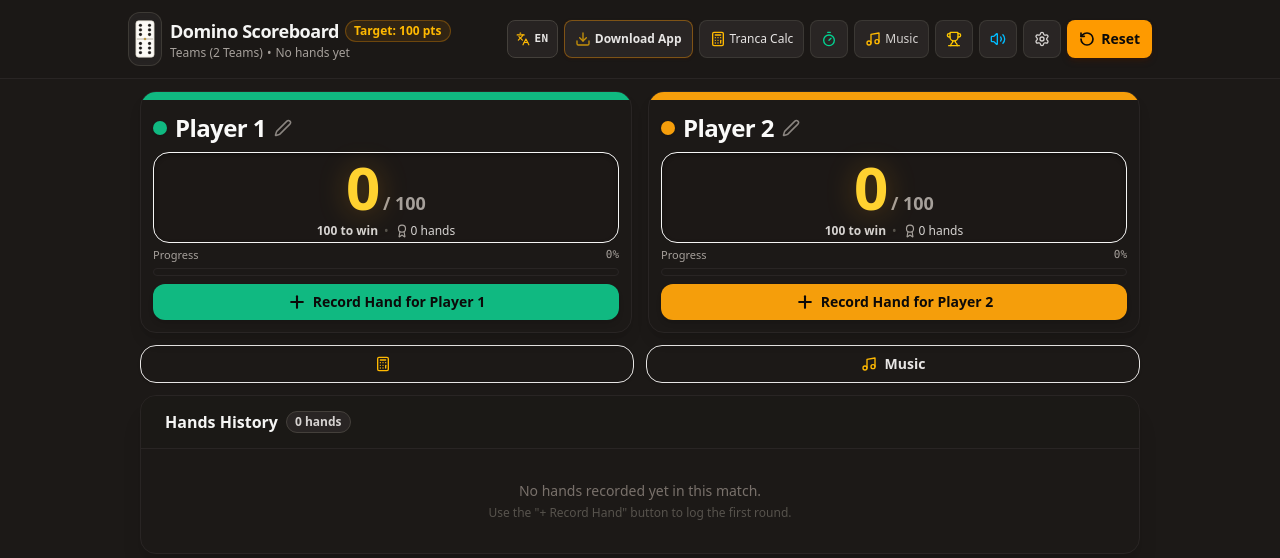
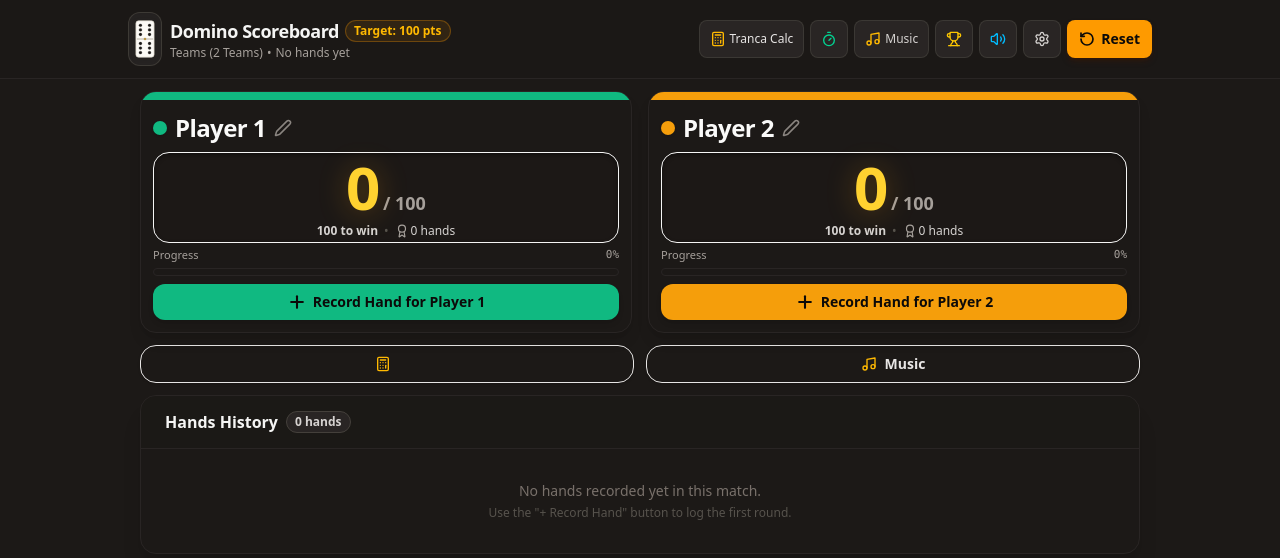
Before and after one commit to darwinlopez10-beep/Anotador-de-Domino, a React (Vite) app: page / in a window 1280 px wide. Shown: the top 558 px of the page. Built offline with nearby package versions, Linux system fonts and the light colour scheme.

Commit message:
refactor: remove PWA installation and language toggle
Removed unused PWA installation logic and the manual language toggle feature from the main interface to simplify the header and cleanup component dependencies.

```diff
--- a/src/App.tsx
+++ b/src/App.tsx
@@ -10,13 +10,10 @@ import { MatchHistoryModal } from './components/MatchHistoryModal';
 import { VictoryModal } from './components/VictoryModal';
 import { MusicPlayerModal } from './components/MusicPlayerModal';
 import { MiniMusicPlayer } from './components/MiniMusicPlayer';
-import { PWAInstallModal } from './components/PWAInstallModal';
-import { usePWAInstall } from './utils/usePWAInstall';
 import {
   AppLanguage,
   TRANSLATIONS,
   resolveActiveLanguage,
-  saveLanguageSetting,
   formatPlayerDisplayName,
 } from './utils/i18n';
 import {
@@ -96,7 +93,6 @@ function createInitialPlayers(settings: GameSettings): PlayerScore[] {
 
 export default function App() {
   const [settings, setSettings] = useState<GameSettings>(() => loadSettings());
-  const { isInstalled, isInstallable } = usePWAInstall();
 
   // Language state initialized with automatic phone/device language detection
   const [lang, setLang] = useState<AppLanguage>(() => {
@@ -118,18 +114,6 @@ export default function App() {
       document.documentElement.lang = newLang;
     }
   }, []);
-
-  const handleToggleLanguage = useCallback(() => {
-    const nextLang: AppLanguage = lang === 'es' ? 'en' : 'es';
-    setLang(nextLang);
-    saveLanguageSetting(nextLang);
-    setSettings((prev) => ({ ...prev, languageSetting: nextLang }));
-    if (typeof document !== 'undefined') {
-      document.documentElement.lang = nextLang;
-    }
-    setToastMessage(nextLang === 'es' ? 'Idioma cambiado a Español 🇪🇸' : 'Language switched to English 🇺🇸');
-    setTimeout(() => setToastMessage(null), 2500);
-  }, [lang]);
 
   const [players, setPlayers] = useState<PlayerScore[]>(() => {
     const saved = loadActiveGame();
@@ -192,7 +176,6 @@ export default function App() {
   const [isHistoryOpen, setIsHistoryOpen] = useState(false);
   const [isVictoryOpen, setIsVictoryOpen] = useState(false);
   const [isResetConfirmOpen, setIsResetConfirmOpen] = useState(false);
-  const [isInstallModalOpen, setIsInstallModalOpen] = useState(false);
   const [isMusicModalOpen, setIsMusicModalOpen] = useState(false);
   const [musicModalTab, setMusicModalTab] = useState<'search' | 'curated' | 'add' | 'stations'>('search');
 
@@ -783,9 +766,6 @@ export default function App() {
         isMusicPlaying={isMusicPlaying}
         lang={lang}
         onToggleSound={handleToggleSound}
-        onToggleLanguage={handleToggleLanguage}
-        onOpenInstall={() => setIsInstallModalOpen(true)}
-        isInstalled={isInstalled}
         onOpenSettings={() => setIsSettingsOpen(true)}
         onOpenTrancaCalc={() => setIsTrancaCalcOpen(true)}
         onOpenTimer={() => setIsTimerOpen(true)}
@@ -1010,12 +990,6 @@ export default function App() {
         lang={lang}
       />
 
-      <PWAInstallModal
-        isOpen={isInstallModalOpen}
-        onClose={() => setIsInstallModalOpen(false)}
-        lang={lang}
-      />
-
       {/* Reset Game Confirmation Dialog */}
       {isResetConfirmOpen && (
         <div
--- a/src/components/ScoreHeader.tsx
+++ b/src/components/ScoreHeader.tsx
@@ -8,8 +8,6 @@ import {
   Volume2,
   VolumeX,
   Music,
-  Download,
-  Languages,
 } from 'lucide-react';
 import { DominoTileIcon } from './DominoTileIcon';
 import { GameMode } from '../types';
@@ -28,9 +26,6 @@ interface ScoreHeaderProps {
   onOpenHistory: () => void;
   onOpenMusic: () => void;
   onNewGame: () => void;
-  onOpenInstall?: () => void;
-  onToggleLanguage?: () => void;
-  isInstalled?: boolean;
   roundsCount: number;
 }
 
@@ -47,9 +42,6 @@ export const ScoreHeader: React.FC<ScoreHeaderProps> = ({
   onOpenHistory,
   onOpenMusic,
   onNewGame,
-  onOpenInstall,
-  onToggleLanguage,
-  isInstalled,
   roundsCount,
 }) => {
   const t = TRANSLATIONS[lang];
@@ -86,32 +78,6 @@ export const ScoreHeader: React.FC<ScoreHeaderProps> = ({
 
         {/* Action Controls */}
         <div className="flex items-center gap-1 sm:gap-1.5 flex-shrink-0">
-          {/* Language Toggle Badge */}
-          {onToggleLanguage && (
-            <button
-              id="btn-toggle-language"
-              onClick={onToggleLanguage}
-              title={lang === 'es' ? 'Cambiar a English' : 'Cambiar a Español'}
-              className="flex items-center gap-1 px-2 py-1 sm:py-1.5 rounded-lg bg-stone-800/90 hover:bg-stone-700 active:bg-stone-600 text-stone-200 border border-stone-700 text-xs font-bold transition-all active:scale-95 cursor-pointer min-h-[38px] flex-shrink-0"
-            >
-              <Languages className="w-3.5 h-3.5 text-amber-400" />
-              <span className="uppercase text-[11px] font-mono tracking-wider">{lang}</span>
-            </button>
-          )}
-
-          {/* Install / Download PWA Button */}
-          {onOpenInstall && !isInstalled && (
-            <button
-              id="btn-open-install"
-              onClick={onOpenInstall}
-              title={t.installPrompt}
-              className="flex items-center gap-1 p-2 sm:px-2.5 sm:py-1.5 rounded-lg bg-stone-800 hover:bg-stone-700 active:bg-stone-600 text-stone-200 hover:text-white text-xs font-semibold border border-amber-500/40 text-amber-300 transition-all active:scale-95 cursor-pointer flex-shrink-0 min-h-[38px] min-w-[38px] justify-center shadow-sm shadow-amber-950/30"
-            >
-              <Download className="w-4 h-4 text-amber-400 animate-pulse" />
-              <span className="hidden md:inline">{t.installApp}</span>
-            </button>
-          )}
-
           {/* Quick Tranca Calculator */}
           <button
             id="btn-open-tranca-calc"
```
